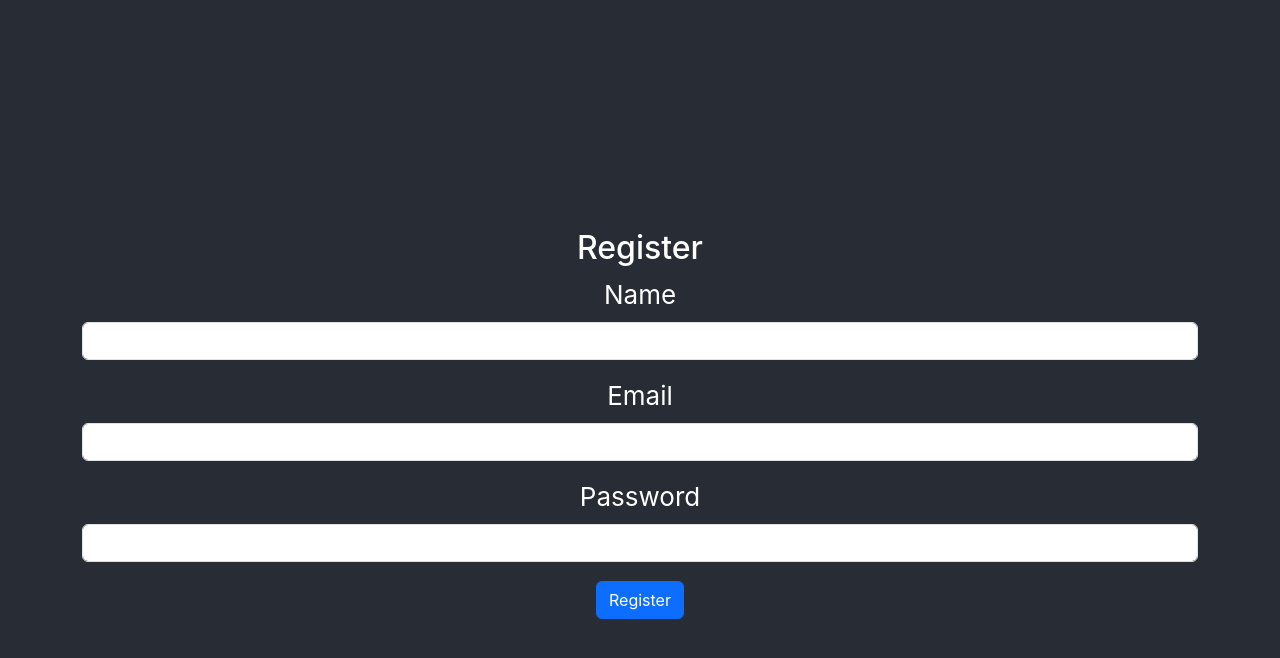
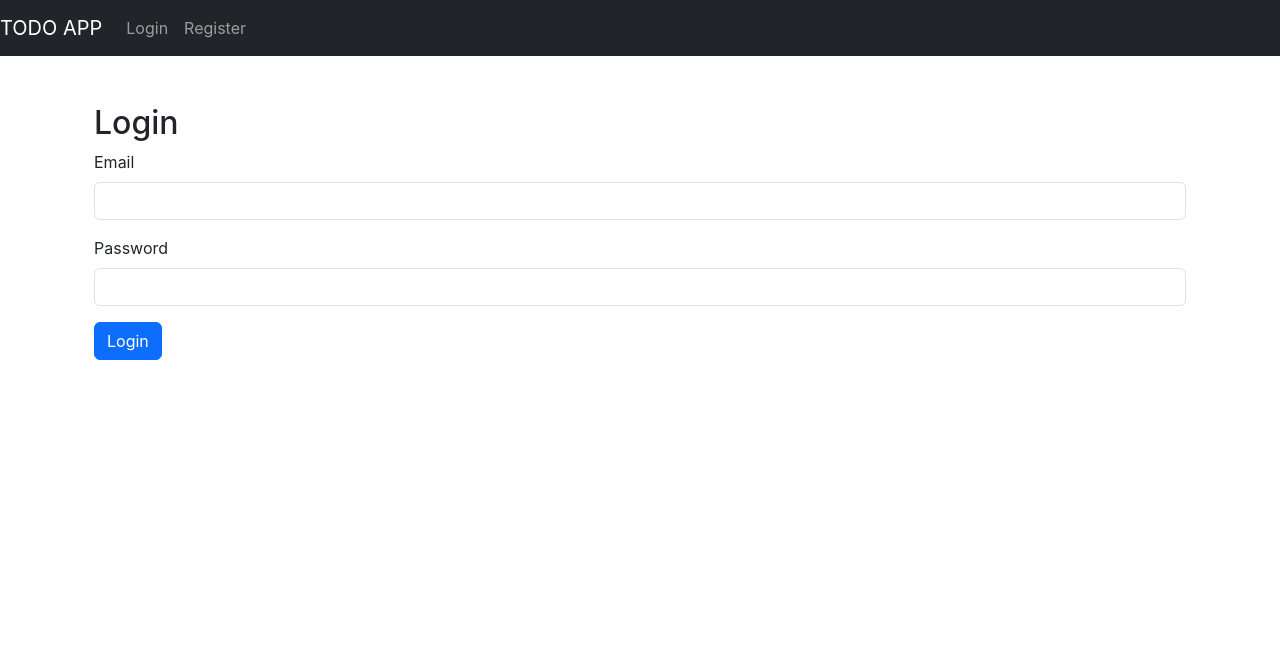
Before and after one commit to iwt-iculina/todo-ui, a React (Create React App) app: page / in a window 1280 px wide. Shown: the top 658 px of the page. Built offline with nearby package versions, Linux system fonts and the light colour scheme.

Commit message:
add navigation and login

```diff
--- a/package.json
+++ b/package.json
@@ -15,6 +15,7 @@
     "react": "^18.3.1",
     "react-bootstrap": "^2.10.5",
     "react-dom": "^18.3.1",
+    "react-router-dom": "^6.28.0",
     "react-scripts": "5.0.1",
     "typescript": "^4.9.5",
     "web-vitals": "^2.1.4"
--- a/src/App.tsx
+++ b/src/App.tsx
@@ -1,14 +1,32 @@
-import "./App.css";
+import React from "react";
+import {
+  BrowserRouter as Router,
+  Route,
+  Routes,
+  Navigate,
+} from "react-router-dom";
+import AppNavbar from "./Navbar";
+import Login from "./Login";
 import Registration from "./Registration";
 
-function App() {
+const App: React.FC = () => {
+  const isLoggedIn = !!localStorage.getItem("jwtToken");
+
   return (
-    <div className="App">
-      <header className="App-header">
-        <Registration />
-      </header>
-    </div>
+    <Router>
+      <AppNavbar />
+      <div className="container mt-5">
+        <Routes>
+          <Route path="/login" element={<Login />} />
+          <Route path="/register" element={<Registration />} />
+          <Route
+            path="/"
+            element={isLoggedIn ? <Navigate to="/dashboard" /> : <Login />}
+          />
+        </Routes>
+      </div>
+    </Router>
   );
-}
+};
 
 export default App;
--- /dev/null
+++ b/src/Login.tsx
@@ -0,0 +1,70 @@
+import React, { useState } from "react";
+import { Form, Button, Container, Alert } from "react-bootstrap";
+import axios from "axios";
+
+const Login: React.FC = () => {
+  const [email, setEmail] = useState("");
+  const [password, setPassword] = useState("");
+  const [message, setMessage] = useState("");
+
+  const handleLogin = async (event: React.FormEvent) => {
+    event.preventDefault();
+
+    try {
+      const response = await axios.post("http://localhost:8080/user/login", {
+        email,
+        password,
+      });
+
+      localStorage.setItem("jwtToken", response.data.token);
+
+      setMessage("Login successful!");
+    } catch (error) {
+      const defaultErrorMessage = "Login failed!";
+      if (axios.isAxiosError(error) && error.response) {
+        setMessage(error.response.data?.error || defaultErrorMessage);
+      } else {
+        setMessage(defaultErrorMessage);
+      }
+    }
+  };
+
+  return (
+    <Container className="mt-5">
+      <h2>Login</h2>
+      <Form onSubmit={handleLogin}>
+        <Form.Group controlId="formEmail" className="mb-3">
+          <Form.Label>Email</Form.Label>
+          <Form.Control
+            type="email"
+            value={email}
+            onChange={(e) => setEmail(e.target.value)}
+            required
+          />
+        </Form.Group>
+        <Form.Group controlId="formPassword" className="mb-3">
+          <Form.Label>Password</Form.Label>
+          <Form.Control
+            type="password"
+            value={password}
+            onChange={(e) => setPassword(e.target.value)}
+            required
+          />
+        </Form.Group>
+        <Button variant="primary" type="submit">
+          Login
+        </Button>
+      </Form>
+      {message && (
+        <Alert
+          className="mt-3"
+          variant={message.includes("successful") ? "success" : "danger"}
+        >
+          {message}
+        </Alert>
+      )}
+    </Container>
+  );
+};
+
+export default Login;
--- /dev/null
+++ b/src/Navbar.tsx
@@ -0,0 +1,26 @@
+import React from "react";
+import { Navbar, Nav } from "react-bootstrap";
+import { Link } from "react-router-dom";
+
+const AppNavbar: React.FC = () => {
+  return (
+    <Navbar bg="dark" variant="dark" expand="lg">
+      <Navbar.Brand as={Link} to="/">
+        TODO APP
+      </Navbar.Brand>
+      <Navbar.Toggle aria-controls="basic-navbar-nav" />
+      <Navbar.Collapse id="basic-navbar-nav">
+        <Nav className="ml-auto">
+          <Nav.Link as={Link} to="/login">
+            Login
+          </Nav.Link>
+          <Nav.Link as={Link} to="/register">
+            Register
+          </Nav.Link>
+        </Nav>
+      </Navbar.Collapse>
+    </Navbar>
+  );
+};
+
+export default AppNavbar;
--- a/src/index.tsx
+++ b/src/index.tsx
@@ -15,3 +15,5 @@ root.render(
 );
 
 reportWebVitals();
+
+export default App;
```
Also changed, not shown: 1 other file (tests, documents, lock files or other folders).
